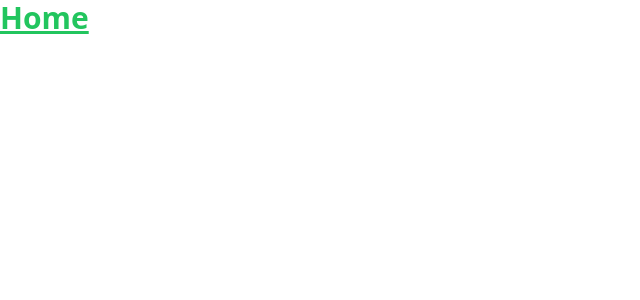
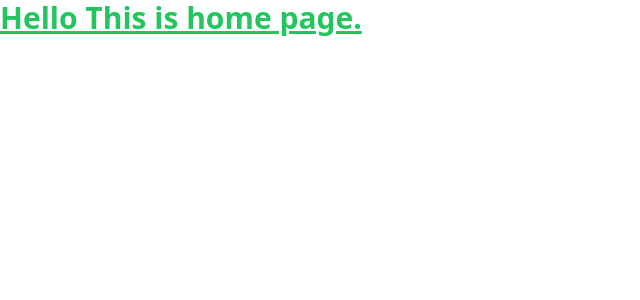
Before and after one commit to dhruba-utsha/Group_Chat_Application, a Nuxt app: page / in a window 1280 px wide. Shown: the top 300 px of the page, without its empty margins (0-640 px from the left). Built offline with nearby package versions, Linux system fonts and the light colour scheme.

Commit message:
updated code from ziaul

```diff
--- a/pages/index.vue
+++ b/pages/index.vue
@@ -1,5 +1,5 @@
 <template>
     <h1 class="text-3xl font-bold text-green-500 underline">
-      Home
+      Hello This is home page.
     </h1>
 </template>
```
